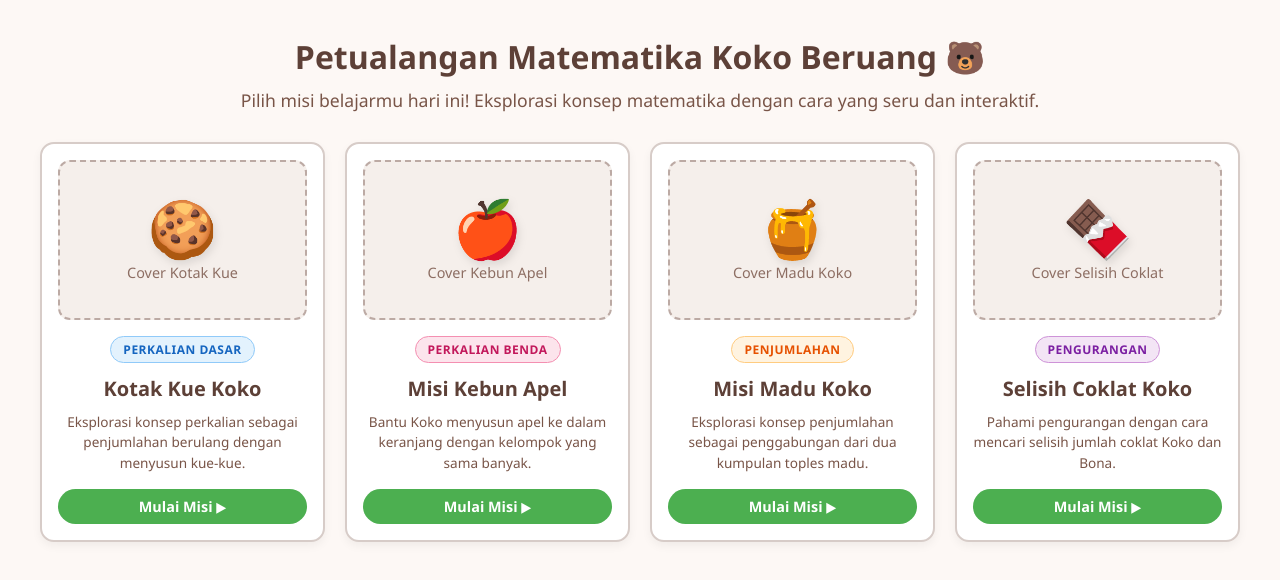
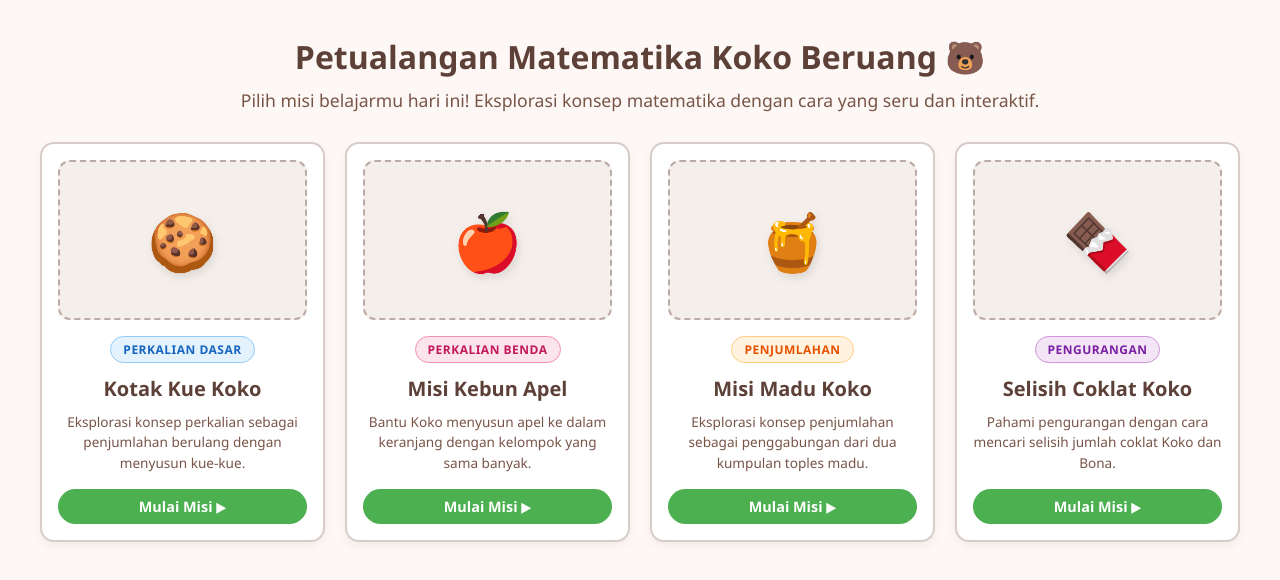
Before and after one commit to apusta1/koko, a plain HTML site: page index.html in a window 1280 px wide. Drawn offline with Linux system fonts and the light colour scheme.

Commit message:
Remove cover text from card links
Removed cover text from multiple card sections.

```diff
--- a/index.html
+++ b/index.html
@@ -193,7 +193,6 @@
         <div class="card">
             <div class="ph">
                 <b>🍪</b>
-                <span>Cover Kotak Kue</span>
             </div>
             <span class="topic-badge" style="background:#e3f2fd; color:#1565c0; border-color:#90caf9;">Perkalian Dasar</span>
             <h2>Kotak Kue Koko</h2>
@@ -207,7 +206,6 @@
         <div class="card">
             <div class="ph">
                 <b>🍎</b>
-                <span>Cover Kebun Apel</span>
             </div>
             <span class="topic-badge" style="background:#fce4ec; color:#c2185b; border-color:#f48fb1;">Perkalian Benda</span>
             <h2>Misi Kebun Apel</h2>
@@ -221,7 +219,6 @@
         <div class="card">
             <div class="ph">
                 <b>🍯</b>
-                <span>Cover Madu Koko</span>
             </div>
             <span class="topic-badge" style="background:#fff3e0; color:#e65100; border-color:#ffcc80;">Penjumlahan</span>
             <h2>Misi Madu Koko</h2>
@@ -235,7 +232,6 @@
         <div class="card">
             <div class="ph">
                 <b>🍫</b>
-                <span>Cover Selisih Coklat</span>
             </div>
             <span class="topic-badge" style="background:#f3e5f5; color:#7b1fa2; border-color:#ce93d8;">Pengurangan</span>
             <h2>Selisih Coklat Koko</h2>
```
